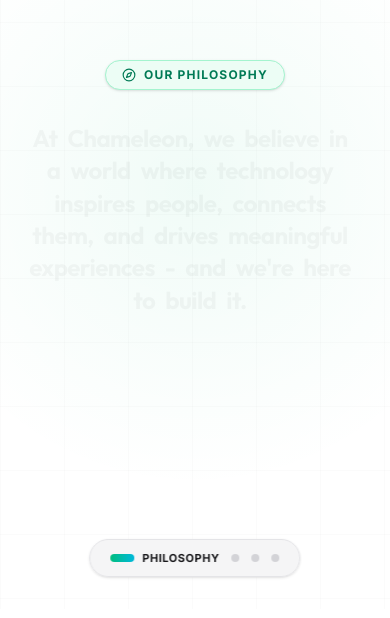
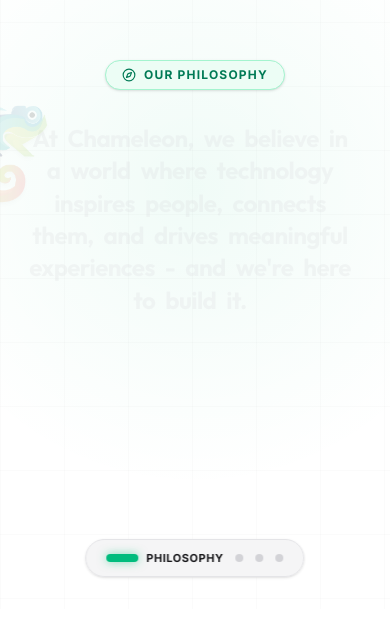
Before and after one commit to itfalcon176/Chameleon, a Next.js app: page / in a window 390 px wide. Shown: the part 1252-1870 px from the top of the page. Built offline with nearby package versions, Linux system fonts and the light colour scheme.

Commit message:
feat: add scroll-triggered interactive Philosophy component with GSAP animations

```diff
--- a/src/components/Philosophy.tsx
+++ b/src/components/Philosophy.tsx
@@ -56,25 +56,30 @@
       },
     });
 
-    // Phase 1: Scroll-linked word highlight & smooth logo reveal on the left
+    // Phase 1: Scroll-linked word highlight & synchronized progressive logo reveal
+    // Logo is faint (0.15) at 'At Chameleon', reaches ~50% at 'and drives', and hits 100% only at 'build it'
     tl.fromTo(
       ".chameleon-scroll-logo",
-      { opacity: 0, scale: 0.5, x: -70, rotate: -20 },
-      { opacity: 1, scale: 1, x: 0, rotate: 0, duration: 1.4, ease: "power2.out" },
+      { opacity: 0.15, scale: 0.9, x: -15 },
+      { opacity: 1, scale: 1, x: 0, duration: 3.2, ease: "power1.in" },
       0
     );
 
-    tl.to(
+    tl.fromTo(
       words,
+      { opacity: 0.2, color: "#d4d4d8" },
       {
         opacity: 1,
         color: "#09090b",
-        stagger: 0.12,
-        duration: 1.6,
-        ease: "power1.out",
+        stagger: 0.09,
+        duration: 1.1,
+        ease: "power1.inOut",
       },
       0
     );
+
+    // Pause briefly so the full text is clear and readable when scrolled
+    tl.to({}, { duration: 0.8 });
 
     // Fade out statement container
     tl.to(".statement-container", {
@@ -155,14 +160,12 @@
         ].map((item) => (
           <div
             key={item.id}
-            className={`flex items-center gap-2 transition-all duration-300 ${
-              activeSlide === item.id ? "opacity-100" : "opacity-40"
+            className={`flex items-center gap-2 transition-all duration-300 ${activeSlide === item.id ? "opacity-100" : "opacity-40"
               }`}
           >
-            <span
-              className={`h-2 rounded-full transition-all duration-300 ${
-                activeSlide === item.id
-                  ? "w-6 bg-gradient-to-r from-emerald-500 to-cyan-500"
+            <div
+              className={`h-2 rounded-full transition-all duration-500 ${activeSlide === item.id
+                ? "w-8 bg-emerald-500 shadow-[0_0_10px_rgba(0,192,120,0.5)]"
                 : "w-2 bg-zinc-400"
                 }`}
             />
@@ -183,43 +186,38 @@
           ref={triggerRef}
           className="statement-container absolute inset-x-6 md:inset-x-12 flex flex-col justify-center items-center text-center max-w-5xl mx-auto"
         >
-          {/* Chameleon Logo emerging smoothly on scroll on the left */}
-          <div className="chameleon-scroll-logo absolute -left-4 sm:-left-12 lg:-left-24 top-1/2 -translate-y-1/2 flex flex-col items-center pointer-events-none opacity-0 z-20">
-            <div className="relative w-24 h-24 sm:w-32 sm:h-32 lg:w-40 lg:h-40 rounded-full bg-white/95 backdrop-blur-xl border border-zinc-200/90 shadow-[0_20px_50px_-10px_rgba(0,192,120,0.25)] flex items-center justify-center p-3">
-              {/* Outer soft multi-color glow */}
-              <div className="absolute -inset-2 rounded-full bg-gradient-to-tr from-emerald-400/25 via-cyan-400/25 to-purple-400/20 blur-xl opacity-80" />
-              {/* Rotating subtle dashed ring */}
-              <div className="absolute inset-1.5 rounded-full border border-dashed border-emerald-500/30 animate-spin-slow" />
-              {/* Official Mascot Image */}
-              <div className="relative w-16 h-16 sm:w-22 sm:h-22 lg:w-28 lg:h-28 flex items-center justify-center">
-                <Image
-                  src="/CH.png"
-                  alt="Chameleon Mascot"
-                  width={150}
-                  height={150}
-                  priority
-                  className="w-full h-full object-contain drop-shadow-[0_6px_16px_rgba(0,192,120,0.35)]"
-                />
-              </div>
-            </div>
-          </div>
-
           <div className="inline-flex items-center gap-2 px-4 py-1.5 rounded-full bg-emerald-50 border border-emerald-200 text-emerald-700 text-xs font-bold uppercase tracking-widest mb-8 shadow-sm">
             <Compass className="h-3.5 w-3.5" />
             Our Philosophy
           </div>
 
-          <p className="font-display text-2xl sm:text-4xl md:text-5xl lg:text-[3.2rem] font-bold tracking-tight text-zinc-300 leading-[1.35] max-w-4xl">
+          <div className="relative max-w-4xl w-full">
+            {/* Chameleon Mascot Logo cleanly placed right beside 'At' */}
+            <div className="chameleon-scroll-logo absolute -left-16 sm:-left-24 lg:-left-28 -top-6 sm:-top-9 lg:-top-11 flex flex-col items-center pointer-events-none opacity-15 z-20">
+              <div className="relative w-28 h-28 sm:w-36 sm:h-36 lg:w-40 lg:h-40 flex items-center justify-center">
+                {/* Official Mascot Image */}
+                <Image
+                  src="/CH.png"
+                  alt="Chameleon Mascot"
+                  width={180}
+                  height={180}
+                  priority
+                  className="w-full h-full object-contain drop-shadow-md"
+                />
+              </div>
+            </div>
+
+            <p className="font-display text-2xl sm:text-4xl md:text-5xl lg:text-[3.2rem] font-bold tracking-tight leading-[1.35]">
               {wordSpans.map((word, idx) => (
                 <span
                   key={idx}
-                className="reveal-word inline-block mr-2.5 md:mr-3.5 transition-all duration-200 opacity-20"
-                style={{ color: "rgba(0,0,0,0.18)" }}
+                  className="reveal-word inline-block mr-2.5 md:mr-3.5 text-zinc-300 opacity-25"
                 >
                   {word}
                 </span>
               ))}
             </p>
+          </div>
         </div>
 
         {/* Phase 2: Slide 01 - Design */}
```
Lines whose indentation alone changed are shown as unchanged.
